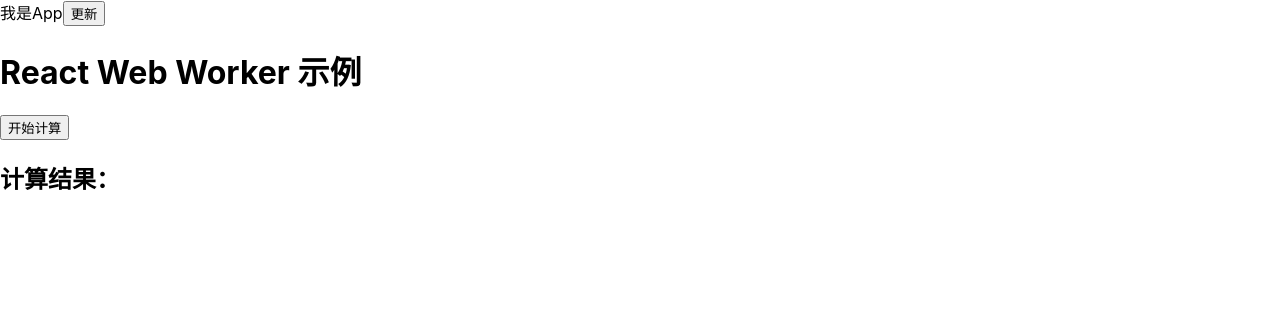
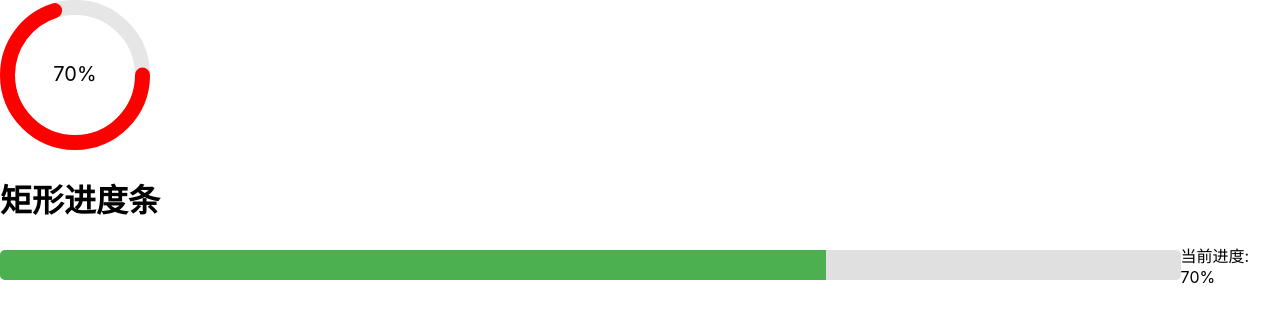
Before and after one commit to wfeng0514/React-test, a React (Create React App) app: page / in a window 1280 px wide. Shown: the top 322 px of the page. Built offline with nearby package versions, Linux system fonts and the light colour scheme.

Commit message:
feat: 新增圆环进度条和矩形进度条

```diff
--- a/src/App.js
+++ b/src/App.js
@@ -1,5 +1,7 @@
 import { useEffect, useState } from 'react';
-import WorkerTest from './components/WorkerTest';
+// import WorkerTest from './components/WorkerTest';
+import ProgressCircle from './components/ProgressCircle';
+import RectangularProgressBar from './components/RectangularProgressBar';
 
 function App() {
   const [update, setUpdate] = useState(false);
@@ -17,10 +19,12 @@ function App() {
   console.log('我是下面的');
   return (
     <div className="App">
-      我是App
+      {/* 我是App
       <button onClick={() => setUpdate(!update)}>更新</button>
-      {update ? '更新啦' : ''}
-      <WorkerTest />
+      {update ? '更新啦' : ''} */}
+      {/* <WorkerTest /> */}
+      <ProgressCircle />
+      <RectangularProgressBar />
     </div>
   );
 }
--- /dev/null
+++ b/src/components/ProgressCircle/index.js
@@ -0,0 +1,53 @@
+import React, { useState, useEffect } from 'react';
+
+const ProgressCircle = (props) => {
+  const { progress, size, strokeWidth, color } = props;
+
+  // 圆的半径
+  const radius = (size - strokeWidth) / 2;
+  // 圆的周长
+  const circumference = 2 * Math.PI * radius;
+  // 计算进度的偏移量
+  const offset = circumference - (progress / 100) * circumference;
+
+  let config = {
+    cx: size / 2,
+    cy: size / 2,
+    r: radius,
+    strokeWidth: strokeWidth,
+    fill: 'none',
+  };
+  return (
+    <svg width={size} height={size} viewBox={`0 0 ${size} ${size}`}>
+      <circle
+        {...config}
+        stroke="#e6e6e6" // 背景圆的颜色
+      />
+      <circle
+        {...config}
+        stroke={color} // 进度条颜色
+        strokeDasharray={circumference} // 设置总长度
+        strokeDashoffset={offset} // 动态调整进度
+        strokeLinecap="round" // 设置圆角线帽
+        style={{ transition: 'stroke-dashoffset 1s ease' }} // 过渡效果
+      />
+      <text x="50%" y="50%" textAnchor="middle" dy=".3em" fontSize="20" fill="black">
+        {progress}%
+      </text>
+    </svg>
+  );
+};
+
+/**
+ * 进度环
+ */
+export default function Index() {
+  const [progress, setProgress] = useState(0);
+
+  useEffect(() => {
+    setProgress(70);
+    return () => setProgress(0);
+  }, []);
+
+  return <ProgressCircle progress={progress} size={150} strokeWidth={15} color="red" />;
+}
--- /dev/null
+++ b/src/components/RectangularProgressBar/index.js
@@ -0,0 +1,47 @@
+import React, { useState, useEffect } from 'react';
+
+/**
+ * 矩形进度条
+ */
+const RectangularProgressBar = ({ progress }) => {
+  const styles = {
+    container: {
+      width: '100%',
+      height: '30px', // 设置进度条的高度
+      backgroundColor: '#e0e0e0', // 进度条背景颜色
+      borderRadius: '5px', // 圆角效果
+      overflow: 'hidden', // 防止进度条溢出
+    },
+    progressBar: {
+      height: '100%',
+      backgroundColor: '#4caf50', // 进度条颜色
+      transition: 'width 0.5s ease-in-out', // 进度条平滑过渡效果
+    },
+  };
+  return (
+    <div style={{ display: 'flex', alignItems: 'center' }}>
+      <div style={styles.container}>
+        <div style={{ ...styles.progressBar, width: `${progress}%` }} />
+      </div>
+      <div>当前进度: {progress}%</div>
+    </div>
+  );
+};
+
+const Index = () => {
+  const [progress, setProgress] = useState(0);
+
+  useEffect(() => {
+    setProgress(70);
+    return () => setProgress(0);
+  }, []);
+
+  return (
+    <div>
+      <h1>矩形进度条</h1>
+      <RectangularProgressBar progress={progress} />
+    </div>
+  );
+};
+
+export default Index;
--- a/src/components/WorkerTest/index.js
+++ b/src/components/WorkerTest/index.js
@@ -1,5 +1,8 @@
 import React, { useState } from 'react';
 
+/**
+ * web woker 示例
+ */
 export default function Index() {
   const [numbers, setNumbers] = useState([1, 2, 3, 4, 5]);
   const [result, setResult] = useState([]);
```
Also changed, not shown: .eslintrc.js.
